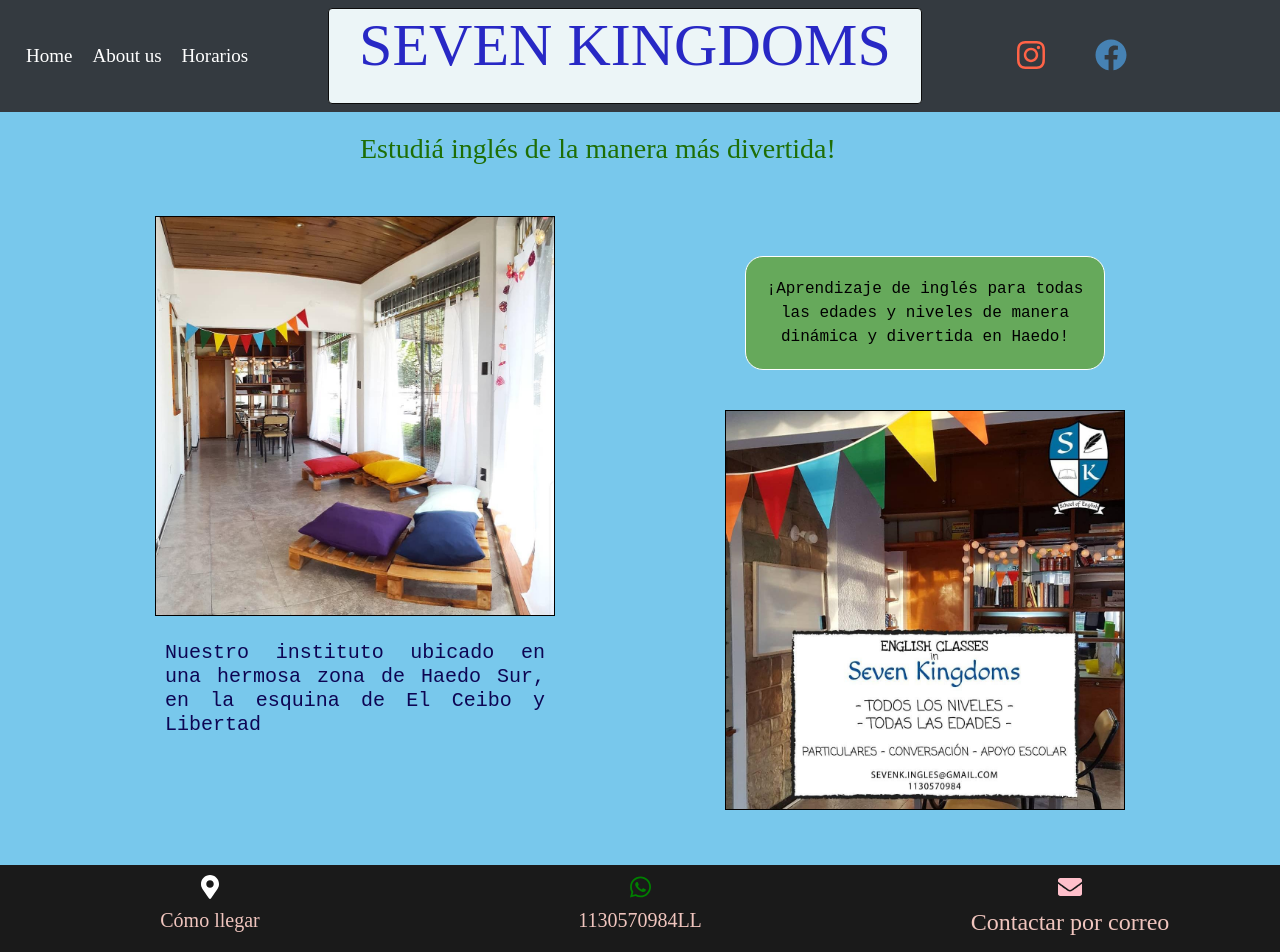
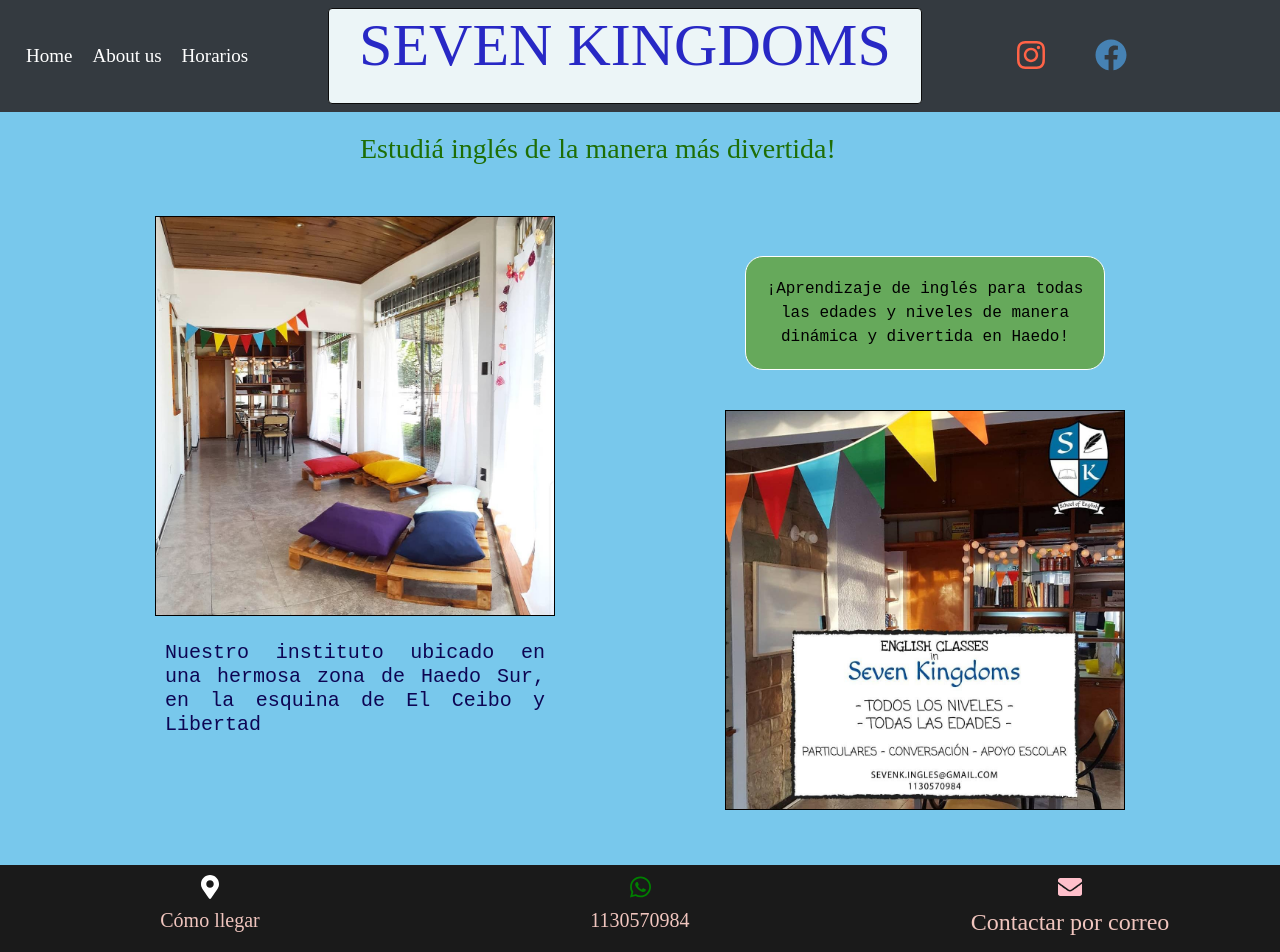
Before and after one commit to SoninLeandro/SevenKingdoms, a React (Create React App) app: page / in a window 1280 px wide. Shown: the top 952 px of the page. Built offline with nearby package versions, Linux system fonts and the light colour scheme; the HTML template or start-up script is replaced by a standard one.

Commit message:
fix github

```diff
--- a/package.json
+++ b/package.json
@@ -1,4 +1,5 @@
 {
+  "homepage":"https://AlonsoPelonso.github.io/SevenKingdoms",
   "name": "sevenkingdoms",
   "version": "0.1.0",
   "private": true,
@@ -21,6 +22,8 @@
     "react-scripts": "3.4.3"
   },
   "scripts": {
+    "predeploy": "npm run build",
+    "deploy": "gh-pages -d build",
     "start": "react-scripts start",
     "build": "react-scripts build",
     "test": "react-scripts test",
@@ -40,5 +43,8 @@
       "last 1 firefox version",
       "last 1 safari version"
     ]
+  },
+  "devDependencies": {
+    "gh-pages": "^3.1.0"
   }
 }
--- a/src/App.js
+++ b/src/App.js
@@ -7,7 +7,7 @@
 
 function App() {
   return (
-    <Router>
+    <Router basename={process.env.PUBLIC_URL}>
       <div className="App" id="home">
         <NavBarra />
         <Routes />
--- a/src/components/footer.js
+++ b/src/components/footer.js
@@ -32,7 +32,7 @@
             target="_blank"
             rel="noopener noreferrer"
           >
-            <h5>1130570984LL</h5>
+            <h5>1130570984</h5>
           </a>
         </div>
         <div class="col">
```
Also changed, not shown: 1 other file (tests, documents, lock files or other folders).
